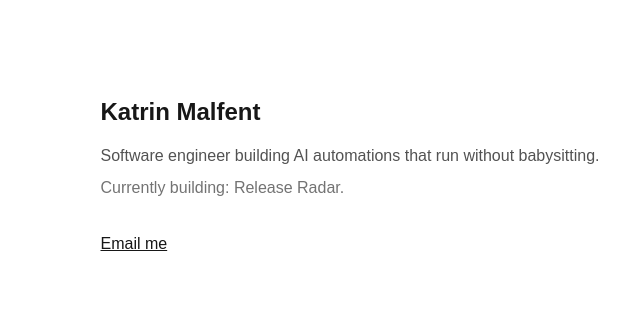
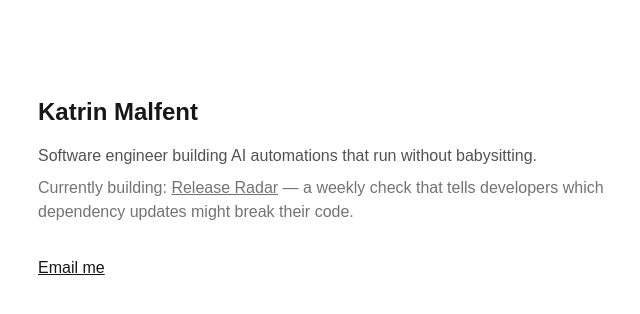
Before and after one commit to inari-x/katrinmalfent.com, a Next.js app: page / in a window 1280 px wide. Shown: the top 314 px of the page, without its empty margins (290-930 px from the left). Built offline with nearby package versions, Linux system fonts and the light colour scheme.

Commit message:
feat: link Release Radar from homepage

```diff
--- a/src/app/page.tsx
+++ b/src/app/page.tsx
@@ -5,7 +5,13 @@ export default function Home() {
       <p className="mt-4 text-neutral-600">
         Software engineer building AI automations that run without babysitting.
       </p>
-      <p className="mt-2 text-neutral-500">Currently building: Release Radar.</p>
+      <p className="mt-2 text-neutral-500">
+  Currently building:{" "}
+  <a className="underline" href="https://github.com/inari-x/release-radar">
+    Release Radar
+  </a>
+  {" "}— a weekly check that tells developers which dependency updates might break their code.
+</p>
       <a className="mt-8 inline-block underline" href="mailto:katrinmalfent@gmail.com">
         Email me
       </a>
```
